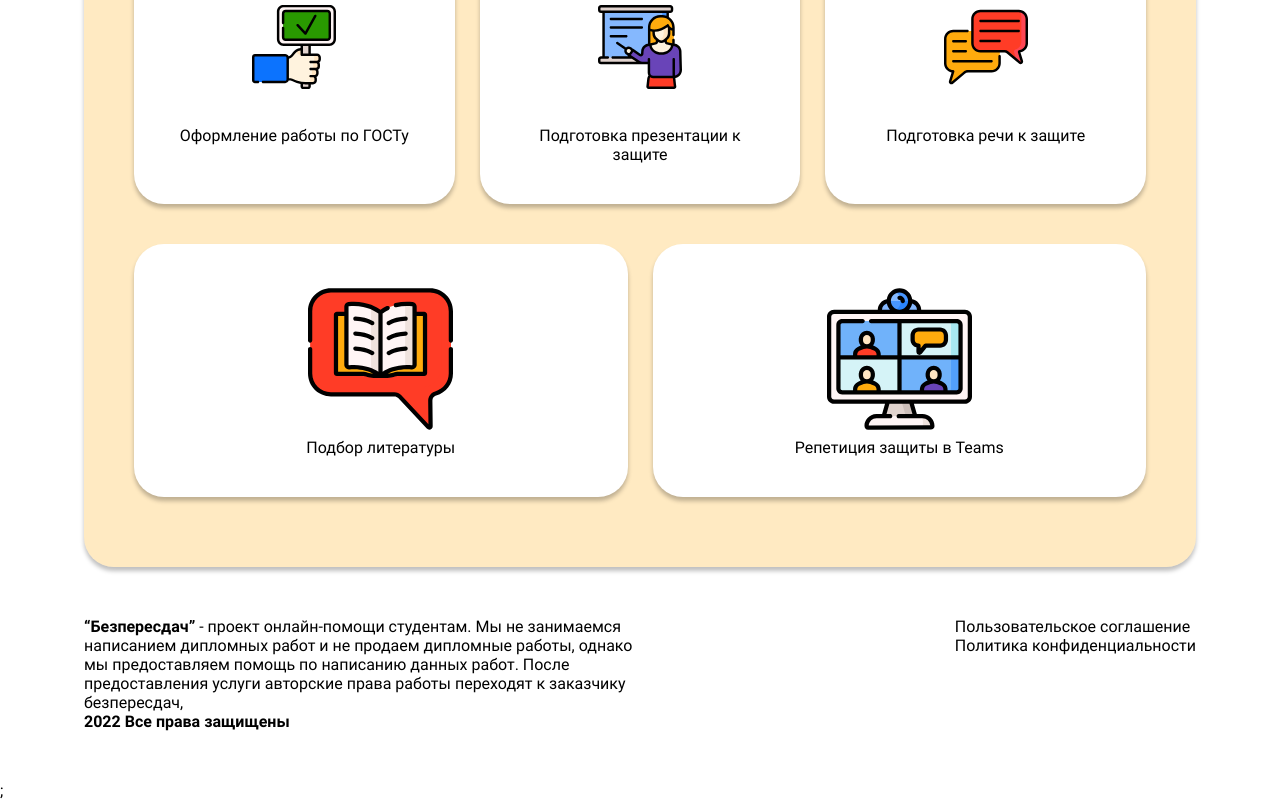
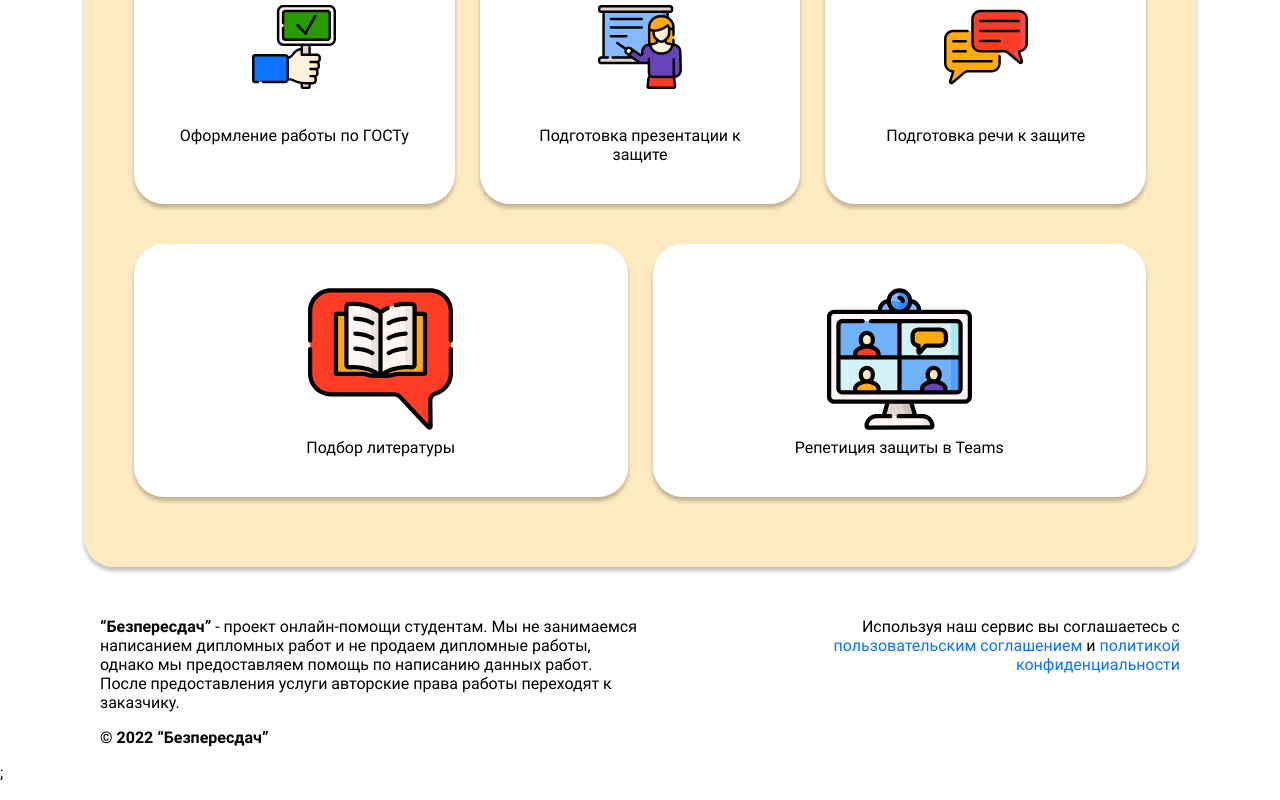
Before and after one commit to bezperesdach/bezperesdach_frontend, a Next.js app: page / in a window 1280 px wide. Shown: the part 2653-3453 px from the top of the page. Built offline with nearby package versions, Linux system fonts and the light colour scheme.

Commit message:
style: improved footer look

```diff
--- a/components/footer/footer.module.css
+++ b/components/footer/footer.module.css
@@ -2,32 +2,52 @@
   display: flex;
   flex-direction: row;
   padding-top: 50px;
-  padding-bottom: 50px;
+  padding-bottom: 16px;
   justify-content: space-between;
 }
 
-.footer_text {
-  width: 50%;
+.link {
+  color: #0b73fe;
 }
 
-.footer_button a:hover {
-  color: #0b73fe;
+.link:hover {
   text-decoration: underline;
+}
+
+@media screen and (min-width: 761px) {
+  .footer {
+    padding-left: 16px;
+    padding-right: 16px;
+  }
+
+  .footer_agreements {
+    text-align: right;
+    max-width: 380px;
+  }
+
+  .footer_text {
+    display: flex;
+    flex-direction: column;
+    gap: 16px;
+    width: 50%;
+  }
+
+  .footer_agreements {
+    width: 50%;
+  }
 }
 
 @media screen and (max-width: 760px) {
   .footer {
     display: flex;
-    /* justify-content: center; */
     flex-direction: column-reverse;
-  }
-  .footer_text {
     width: 100%;
+    gap: 16px;
   }
 
-  .footer_button {
+  .footer_text {
     display: flex;
-    gap: 10px;
-    padding-bottom: 20px;
+    flex-direction: column;
+    gap: 16px;
   }
 }
--- a/components/footer/footer.tsx
+++ b/components/footer/footer.tsx
@@ -8,13 +8,23 @@ export const Footer = () => {
         <p>
           <strong>“Безпересдач”</strong> - проект онлайн-помощи студентам. Мы не занимаемся написанием дипломных работ и не продаем
           дипломные работы, однако мы предоставляем помощь по написанию данных работ. После предоставления услуги авторские права работы
-          переходят к заказчику безпересдач, <br></br>
-          <strong>2022 Все права защищены</strong>
+          переходят к заказчику.
+        </p>
+        <p>
+          <strong>© 2022 “Безпересдач”</strong>
         </p>
       </div>
-      <div className={styles["footer_button"]}>
-        <a href="">Пользовательское соглашение</a> <br></br>
-        <a href="">Политика конфиденциальности</a>
+      <div className={styles["footer_agreements"]}>
+        <p>
+          Используя наш сервис вы соглашаетесь с{" "}
+          <a href="" className={styles.link}>
+            пользовательским соглашением
+          </a>{" "}
+          и{" "}
+          <a href="" className={styles.link}>
+            политикой конфиденциальности
+          </a>
+        </p>
       </div>
     </footer>
   );
```
